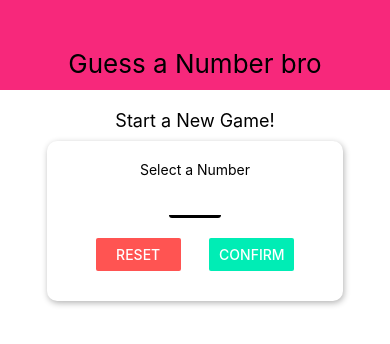
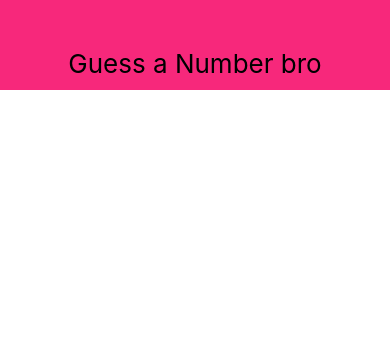
Before and after one commit to Magikarppi/guessing-game, a React Native app: screen / in a window 390 px wide. Shown: the top 344 px of the page. Built offline with nearby package versions, Linux system fonts and the light colour scheme.

Commit message:
started working GameScreen etc

```diff
--- a/App.tsx
+++ b/App.tsx
@@ -1,14 +1,35 @@
-import React from 'react';
-import { StyleSheet, Text, View } from 'react-native';
+import React, { useState } from 'react';
+import { StyleSheet, View } from 'react-native';
 
 import Header from './components/Header';
+import EndGameScreen from './screens/EndGameScreen';
+import GameScreen from './screens/GameScreen';
 import StartGameScreen from './screens/StartGameScreen';
 
+type ShowScreen = 'StartGameScreen' | 'GameScreen' | 'EndGameScreen';
+
 const App = () => {
+  const [showScreen, setShowScreen] = useState<ShowScreen>('StartGameScreen');
+
+  const changeGameScreenHandler = (gameScreen: ShowScreen) => {
+    setShowScreen(gameScreen);
+  };
+
+  let content = <StartGameScreen onScreenChange={changeGameScreenHandler} />;
+
+  switch (showScreen) {
+    case 'StartGameScreen':
+      content = <StartGameScreen />;
+    case 'GameScreen':
+      content = <GameScreen />;
+    case 'EndGameScreen':
+      content = <EndGameScreen />;
+  }
+
   return (
     <View style={styles.screen}>
       <Header title={'Guess a Number bro'} />
-      <StartGameScreen />
+      {content}
     </View>
   );
 };
--- /dev/null
+++ b/screens/EndGameScreen.tsx
@@ -0,0 +1,10 @@
+import React from 'react';
+import { View, StyleSheet } from 'react-native';
+
+const styles = StyleSheet.create({});
+
+const EndGameScreen = (props) => {
+  return <View style={styles}></View>;
+};
+
+export default EndGameScreen;
--- /dev/null
+++ b/screens/GameScreen.tsx
@@ -0,0 +1,10 @@
+import React from 'react';
+import { View, StyleSheet } from 'react-native';
+
+const styles = StyleSheet.create({});
+
+const GameScreen = (props) => {
+  return <View style={styles}></View>;
+};
+
+export default GameScreen;
--- a/screens/StartGameScreen.tsx
+++ b/screens/StartGameScreen.tsx
@@ -1,5 +1,13 @@
 import React, { useState } from 'react';
-import { View, StyleSheet, Text, Button } from 'react-native';
+import {
+  View,
+  StyleSheet,
+  Text,
+  Button,
+  TouchableWithoutFeedback,
+  Keyboard,
+  Alert,
+} from 'react-native';
 import Card from '../components/Card';
 import Input from '../components/Input';
 import { colors, theme } from '../themes';
@@ -24,15 +32,36 @@ const styles = StyleSheet.create({
 });
 
 const StartGameScreen = (props: any) => {
-  const [enteredNumber, setEnteredNumber] = useState('');
+  const [enteredValue, setEnteredValue] = useState<String>('');
+  const [gameTargetValue, setGameTargetValue] = useState<Number | undefined>(
+    undefined
+  );
 
-  const enterNumberHandler = (num: string) => {
+  const enterValueHandler = (num: string) => {
     const valNum = num.replace(/[^0-9]/g, '');
 
-    setEnteredNumber(valNum);
+    setEnteredValue(valNum);
+  };
+
+  const resetInputHandler = () => {
+    setEnteredValue('');
+  };
+
+  const confirmEnteredValueHandler = (enteredValue: string) => {
+    const enteredNumber = parseInt(enteredValue);
+    if (isNaN(enteredNumber) || enteredNumber <= 0 || enteredNumber > 99) {
+      Alert.alert(
+        'Not a valid number',
+        'Chosen number has to be between 1-99',
+        [{ text: 'Okay!', style: 'destructive', onPress: resetInputHandler }]
+      );
+      return;
+    }
+    setGameTargetValue(enteredNumber);
   };
 
   return (
+    <TouchableWithoutFeedback onPress={() => Keyboard.dismiss()}>
       <View style={styles.screen}>
         <Text style={theme.subTitle}>Start a New Game!</Text>
         <Card style={styles.inputContainer}>
@@ -42,27 +71,28 @@ const StartGameScreen = (props: any) => {
             blurOnSubmit
             keyboardType={'number-pad'}
             maxLength={2}
-          onChangeText={enterNumberHandler}
-          value={enteredNumber}
+            onChangeText={enterValueHandler}
+            value={enteredValue}
           />
           <View style={styles.buttonContainer}>
             <View style={styles.button}>
               <Button
                 title="Reset"
-              onPress={() => {}}
+                onPress={() => resetInputHandler()}
                 color={colors.buttonCancel}
               />
             </View>
             <View style={styles.button}>
               <Button
                 title="Confirm"
-              onPress={() => {}}
+                onPress={() => confirmEnteredValueHandler(enteredValue)}
                 color={colors.buttonConfirm}
               />
             </View>
           </View>
         </Card>
       </View>
+    </TouchableWithoutFeedback>
   );
 };
 
--- a/themes.ts
+++ b/themes.ts
@@ -2,6 +2,7 @@ import { StyleSheet } from 'react-native';
 
 export const colors = {
   mainContrastColor: '#f7287b',
+  secondaryContrastColor: '#a3009b',
   titleColor: 'black',
   buttonCancel: '#ff5452',
   buttonConfirm: '#00edb5',
```
Also changed, not shown: screens/ChosenNumberContainer.tsx (added, +29 -0 lines). Lines whose indentation alone changed are shown as unchanged.
